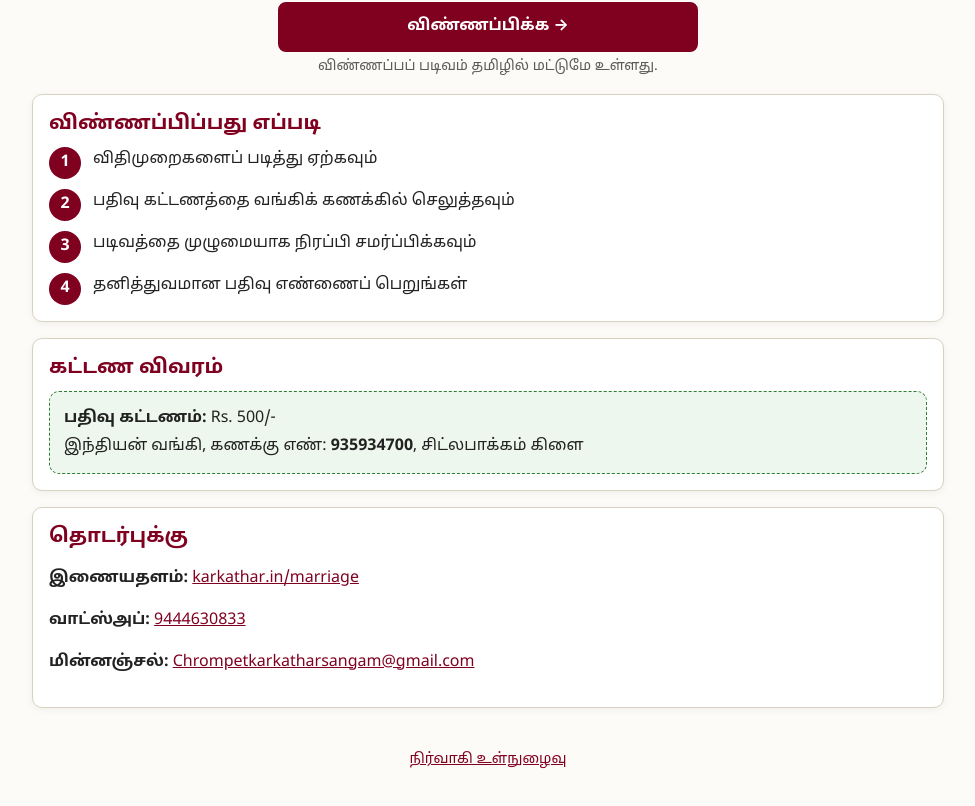
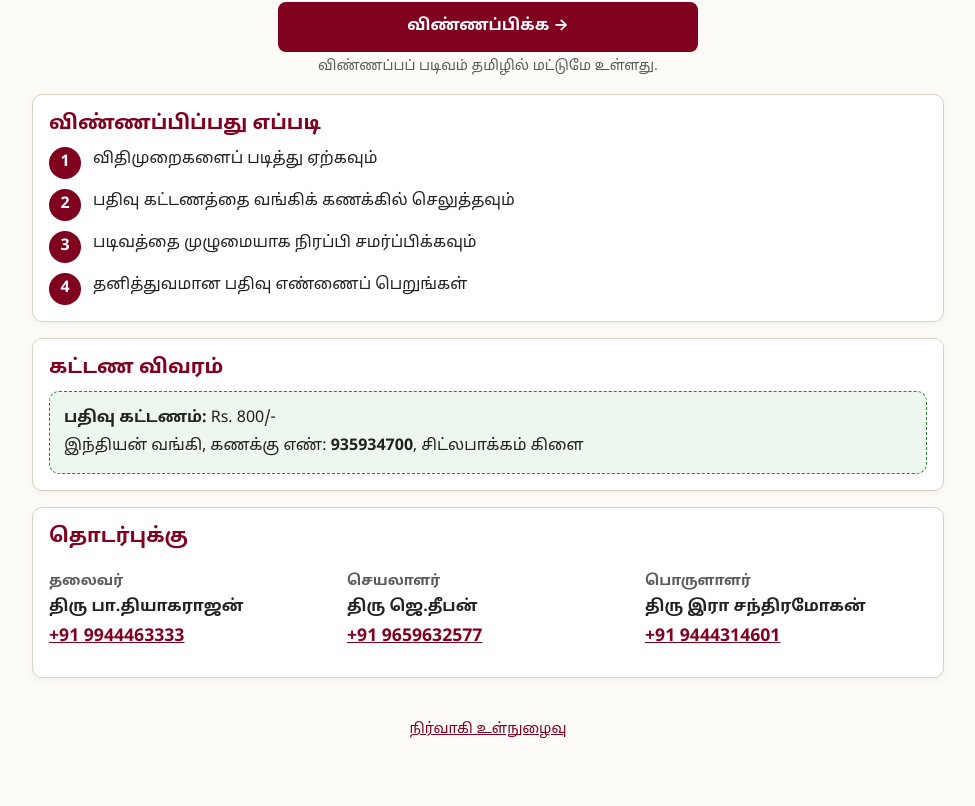
Before and after one commit to BT-Rajan/MATRIMONY, a React (Vite) app in the folder frontend/: page /admin/login in a window 1280 px wide. Shown: the part 394-1200 px from the top of the page, without its empty margins (152-1127 px from the left). Built offline with nearby package versions, Linux system fonts and the light colour scheme; no server answers.

Commit message:
content: fee Rs.800, new 3-point terms (v2), officer contacts on landing

```diff
--- a/frontend/src/config.js
+++ b/frontend/src/config.js
@@ -6,12 +6,11 @@ export const SITE = {
       en: 'Sri Ganapathi Hall, Dr. Rajendra Prasad Road, Chromepet',
     },
   },
-  fee: 500,
+  fee: 800,
   bank: { account: '935934700' },
-  contact: {
-    website: 'karkathar.in/marriage',
-    websiteUrl: 'http://karkathar.in/marriage',
-    whatsapp: '9444630833',
-    email: 'Chrompetkarkatharsangam@gmail.com',
-  },
+  officers: [
+    { role: { ta: 'தலைவர்', en: 'President' }, name: { ta: 'திரு பா.தியாகராஜன்', en: 'Thiru P. Thiyagarajan' }, tel: '+919944463333', phone: '+91 9944463333' },
+    { role: { ta: 'செயலாளர்', en: 'Secretary' }, name: { ta: 'திரு ஜெ.தீபன்', en: 'Thiru J. Deepan' }, tel: '+919659632577', phone: '+91 9659632577' },
+    { role: { ta: 'பொருளாளர்', en: 'Treasurer' }, name: { ta: 'திரு இரா சந்திரமோகன்', en: 'Thiru R. Chandramohan' }, tel: '+919444314601', phone: '+91 9444314601' },
+  ],
 };
--- a/frontend/src/content/terms.js
+++ b/frontend/src/content/terms.js
@@ -1,10 +1,6 @@
 // Tamil terms shown before the registration form. Bump TERMS_VERSION in backend/src/helpers.php when changing.
 export const TERMS_TA = [
-  'கட்டணம் செலுத்தி, அனைத்து விவரங்களையும் முழுமையாக நிரப்பி சமர்ப்பிக்கப்பட்ட விண்ணப்பங்கள் மட்டுமே ஏற்றுக்கொள்ளப்படும்.',
-  'பதிவு கட்டணம் ரூ. 500/-. சங்கத்தின் வங்கிக் கணக்கில் செலுத்தி, படிவத்தில் பரிவர்த்தனை எண்ணை (UTR / Ref No.) சரியாகக் குறிப்பிட வேண்டும்.',
-  'படிவத்தில் அளிக்கும் அனைத்து விவரங்களும் உண்மையானவை என்பதற்கு விண்ணப்பதாரரே பொறுப்பு. தவறான தகவல் அளிக்கப்பட்டால் விண்ணப்பம் நிராகரிக்கப்படலாம்.',
-  'விண்ணப்பம் முழுமையாகச் சமர்ப்பிக்கப்பட்டவுடன் தனித்துவமான பதிவு எண் வழங்கப்படும். அந்த எண்ணைப் பத்திரமாக வைத்துக்கொள்ள வேண்டும்.',
-  'விண்ணப்பங்களை ஏற்கவோ நிராகரிக்கவோ சங்க நிர்வாகத்திற்கு உரிமை உண்டு. நிர்வாகத்தின் முடிவே இறுதியானது.',
-  'ஒரு விண்ணப்பத்தின் மீது முடிவு எடுக்கப்பட்ட பின், அதில் மாற்றம் செய்ய சங்க நிர்வாகியால் மட்டுமே இயலும்.',
-  'அளிக்கப்படும் தனிப்பட்ட விவரங்கள் மங்கல சந்திப்பு நிகழ்வு தொடர்பான பணிகளுக்கு மட்டுமே பயன்படுத்தப்படும்.',
+  'இது கார்காத்த வேளாளர் சொந்தங்களுக்கு மட்டுமான சேவை',
+  'விண்ணப்பங்களை ஏற்கவோ நிராகரிக்கவோ நிர்வாக குழுவுக்கு முழு உரிமை உண்டு',
+  'விண்ணப்ப காலத்தில் முழு கட்டணம் செலுத்துவோர் மட்டுமே பரிசீலனைக்கு ஏற்க படுவர்',
 ];
--- a/frontend/src/pages/Landing.jsx
+++ b/frontend/src/pages/Landing.jsx
@@ -5,7 +5,6 @@ import { SITE } from '../config';
 
 export default function Landing() {
   const { t, lang } = useI18n();
-  const c = SITE.contact;
   return (
     <PublicShell>
       <section className="hero">
@@ -44,9 +43,15 @@ export default function Landing() {
 
       <section className="card" aria-labelledby="contact">
         <h2 id="contact">{t('contact_title')}</h2>
-        <p><strong>{t('c_web')}:</strong> <a href={c.websiteUrl} target="_blank" rel="noopener noreferrer">{c.website}</a></p>
-        <p><strong>{t('c_wa')}:</strong> <a href={`https://wa.me/91${c.whatsapp}`} target="_blank" rel="noopener noreferrer">{c.whatsapp}</a></p>
-        <p><strong>{t('c_mail')}:</strong> <a href={`mailto:${c.email}`}>{c.email}</a></p>
+        <ul className="officers">
+          {SITE.officers.map((o) => (
+            <li key={o.role.en}>
+              <span>{o.role[lang]}</span>
+              <strong>{o.name[lang]}</strong>
+              <a href={`tel:${o.tel}`}>{o.phone}</a>
+            </li>
+          ))}
+        </ul>
       </section>
 
       <p className="foot"><Link to="/admin">{t('staff_login')}</Link></p>
--- a/frontend/src/strings.js
+++ b/frontend/src/strings.js
@@ -24,7 +24,6 @@ export const STRINGS = {
     bank_acc: 'இந்தியன் வங்கி, கணக்கு எண்',
     bank_branch: 'சிட்லபாக்கம் கிளை',
     contact_title: 'தொடர்புக்கு',
-    c_web: 'இணையதளம்', c_wa: 'வாட்ஸ்அப்', c_mail: 'மின்னஞ்சல்',
     staff_login: 'நிர்வாகி உள்நுழைவு',
 
     login_title: 'நிர்வாக உள்நுழைவு',
@@ -101,7 +100,6 @@ export const STRINGS = {
     bank_acc: 'Indian Bank, A/c No.',
     bank_branch: 'Sitlapakkam branch',
     contact_title: 'Contact',
-    c_web: 'Website', c_wa: 'WhatsApp', c_mail: 'E-mail',
     staff_login: 'Staff login',
 
     login_title: 'Staff sign in',
--- a/frontend/src/styles.css
+++ b/frontend/src/styles.css
@@ -126,3 +126,13 @@ input:focus, select:focus, textarea:focus { outline: 3px solid #1a5fb4; outline-
 @media (min-width: 800px) { .stats { grid-template-columns: repeat(4, 1fr); } }
 @media print { .topbar, .no-print { display: none !important; } body { background: #fff; } }
 @media (prefers-reduced-motion: reduce) { * { animation: none !important; transition: none !important; } }
+
+.officers { list-style: none; margin: 0; padding: 0; display: grid; gap: 4px; }
+.officers li { display: grid; gap: 2px; padding: 10px 0; border-bottom: 1px solid #eee; }
+.officers li:last-child { border-bottom: 0; }
+.officers span { color: var(--muted); font-size: .9rem; font-weight: 600; }
+.officers a { font-weight: 700; font-size: 1.1rem; }
+.terms-list { margin: 0 0 8px; padding-left: 1.3em; display: grid; gap: 12px; font-size: 1.1rem; }
+.check.big input { width: 32px; height: 32px; margin-top: 0; }
+.check.big label { font-size: 1.15rem; }
+@media (min-width: 640px) { .officers { grid-template-columns: repeat(3, 1fr); gap: 16px; } .officers li { border-bottom: 0; } }
```
Also changed, not shown: 2 other files (tests, documents, lock files or other folders).
